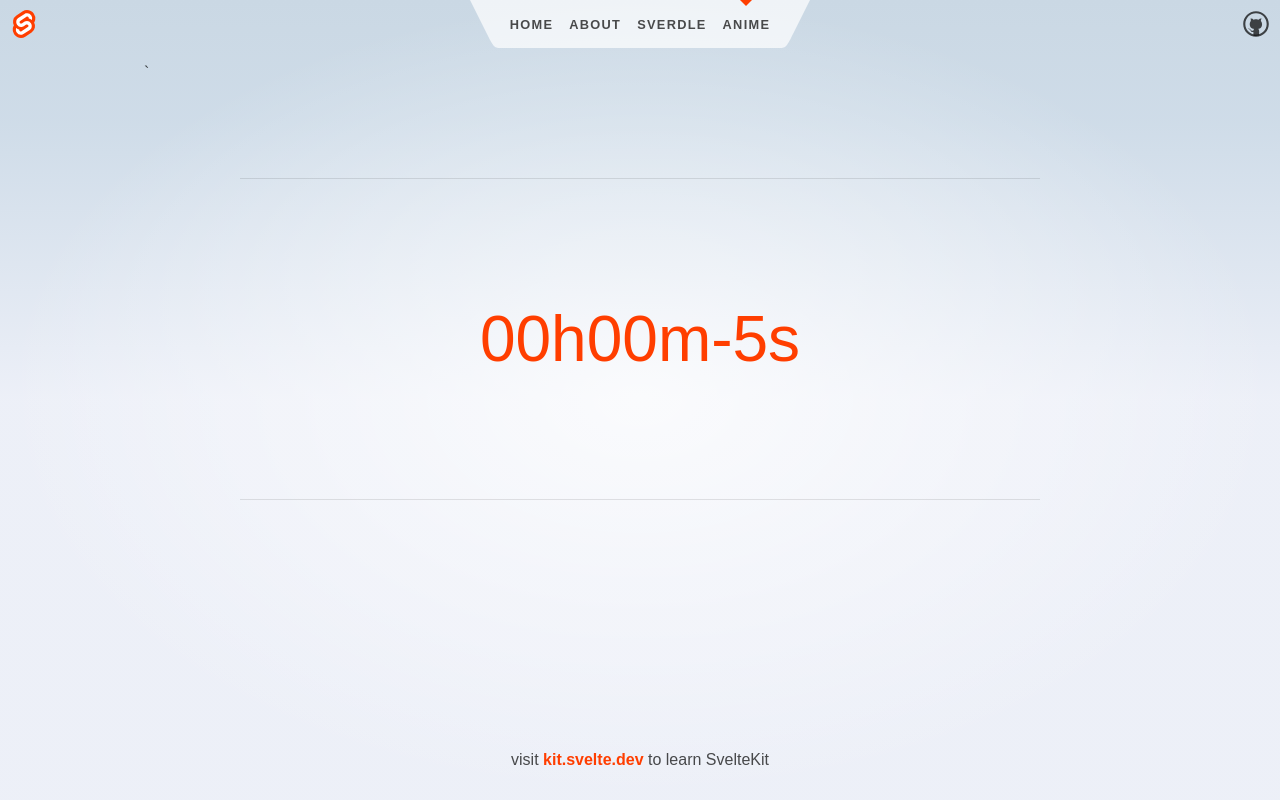
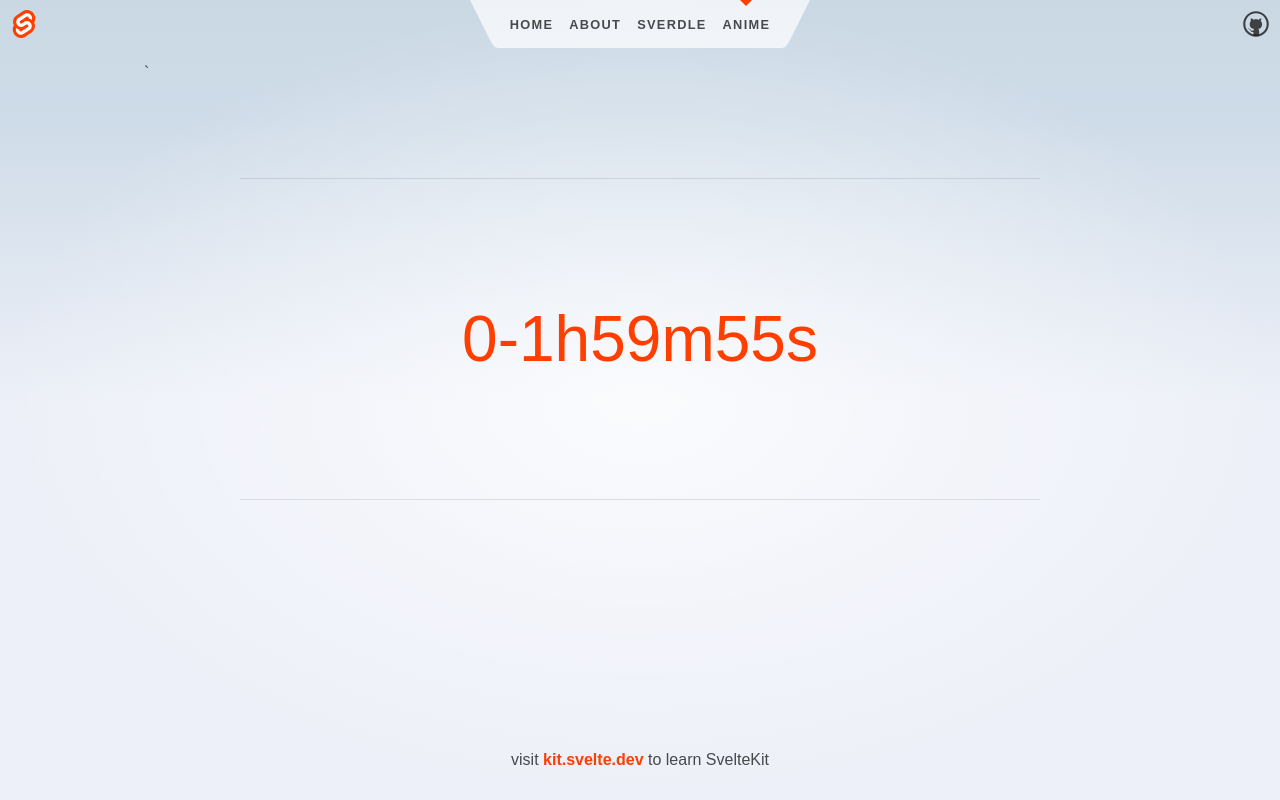
Before and after one commit to animeguesser/anime-frontend, a SvelteKit app: page /anime in a window 1280 px wide. Built offline with nearby package versions, Linux system fonts and the light colour scheme; no server answers.

Commit message:
fix: clock and submit

```diff
--- a/src/routes/anime/Clock.svelte
+++ b/src/routes/anime/Clock.svelte
@@ -1,22 +1,13 @@
 <script lang="ts">
 	export let timeUntil = 0;
 
-	$: hoursRemain = Math.floor(timeUntil / 3600);
-	$: minutesRemain = Math.floor((timeUntil - hoursRemain * 3600) / 60);
-	$: secondsRemain = Math.floor(timeUntil - hoursRemain * 60 * 60 - minutesRemain * 60);
+	$: timeRemaining = timeUntil;
+	$: hoursRemain = Math.floor(timeRemaining / 3600);
+	$: minutesRemain = Math.floor((timeRemaining - hoursRemain * 3600) / 60);
+	$: secondsRemain = Math.floor(timeRemaining - hoursRemain * 3600 - minutesRemain * 60);
 
 	const updateTime = () => {
-		secondsRemain -= 1;
-		if (secondsRemain == 0) {
-			minutesRemain -= 1;
-			if (minutesRemain == 0) {
-				hoursRemain -= 1;
-			} else if (minutesRemain < 0) {
-				minutesRemain = 59;
-			}
-		} else if (secondsRemain < 0 && minutesRemain > 0 && hoursRemain >= 0) {
-			secondsRemain = 59;
-		}
+		timeRemaining -= 1;
 	};
 
 	setInterval(updateTime, 1000);
--- a/src/routes/anime/Game.svelte
+++ b/src/routes/anime/Game.svelte
@@ -1,6 +1,5 @@
 <script lang="ts">
 	import { browser } from '$app/environment';
-	import animeJson from '$lib/json/parsed-anime-list-mini.json';
 	import Context from './Context.svelte';
 	import ComboBox from './ComboBox.svelte';
 	import { onMount } from 'svelte';
@@ -82,7 +81,7 @@
 	<div class="game__search">
 		<Context>
 			<div class="stack">
-				<form on:{onSubmit}>
+				<form on:submit={onSubmit}>
 					<ComboBox
 						label="Anime"
 						name="anime"
```
